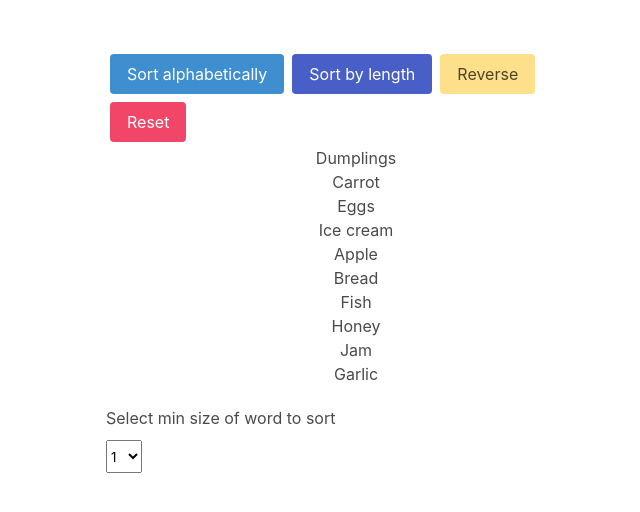
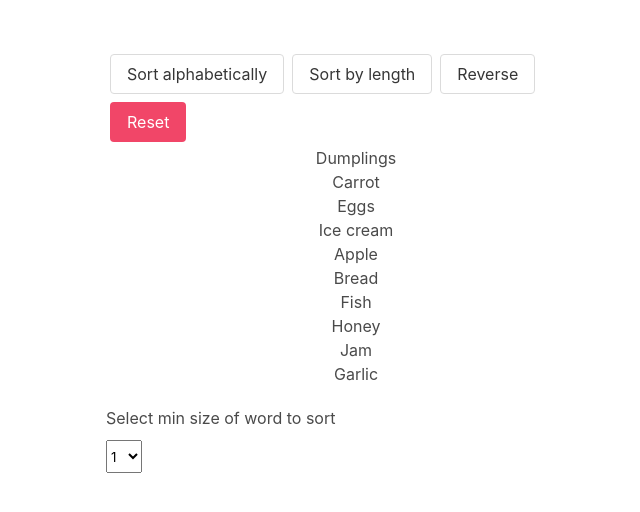
Before and after one commit to mate-academy/react_list-of-goods, a React (Create React App) app: page / in a window 1280 px wide. Both pictures are taken after a click on the button "Start". Shown: the top 512 px of the page, without its empty margins (284-924 px from the left). Built offline with nearby package versions, Linux system fonts and the light colour scheme.

Commit message:
styles were changed when button is clicked

```diff
--- a/src/App.tsx
+++ b/src/App.tsx
@@ -58,13 +58,13 @@ export class App extends React.Component<{}, State> {
       }
     });
 
-    return isReversed
-      ? visibleGoods.filter(good => (
-        good.length >= minLength
-      )).reverse()
-      : visibleGoods.filter(good => (
-        good.length >= minLength
-      ));
+    if (isReversed) {
+      visibleGoods.reverse();
+    }
+
+    return visibleGoods.filter(good => (
+      good.length >= minLength
+    ));
   };
 
   onStart = () => {
@@ -99,6 +99,12 @@ export class App extends React.Component<{}, State> {
     });
   };
 
+  minLengthSort = (numLengthToSort: number) => {
+    this.setState({
+      minLength: numLengthToSort,
+    });
+  };
+
   render() {
     const {
       isStarted,
@@ -106,6 +112,10 @@ export class App extends React.Component<{}, State> {
       isReversed,
       minLength,
     } = this.state;
+
+    const goodsToShow = this.getReorderedGoods(
+      goodsFromServer, sortType, isReversed, minLength,
+    );
 
     return (
       <div className="App">
@@ -123,7 +133,7 @@ export class App extends React.Component<{}, State> {
           <>
             <button
               type="button"
-              className="button is-info"
+              className={`button ${sortType === 1 ? 'is-info' : ''}`}
               onClick={this.sortAlphabetically}
             >
               Sort alphabetically
@@ -131,7 +141,7 @@ export class App extends React.Component<{}, State> {
 
             <button
               type="button"
-              className="button is-link"
+              className={`button ${sortType === 2 ? 'is-link' : ''}`}
               onClick={this.sortByLength}
             >
               Sort by length
@@ -139,7 +149,7 @@ export class App extends React.Component<{}, State> {
 
             <button
               type="button"
-              className="button is-warning"
+              className={`button ${isReversed ? 'is-warning' : ''}`}
               onClick={this.reverseSort}
             >
               Reverse
@@ -153,12 +163,7 @@ export class App extends React.Component<{}, State> {
               Reset
             </button>
 
-            <GoodsList goods={
-              this.getReorderedGoods(
-                goodsFromServer, sortType, isReversed, minLength,
-              )
-            }
-            />
+            <GoodsList goods={goodsToShow} />
 
             <p>Select min size of word to sort</p>
 
@@ -168,9 +173,7 @@ export class App extends React.Component<{}, State> {
               className="select is-link"
               value={minLength}
               onChange={(event) => (
-                this.setState({
-                  minLength: +event.currentTarget.value,
-                })
+                this.minLengthSort(+event.currentTarget.value)
               )}
             >
               {Array(10).fill(1).map((option, i) => {
```
